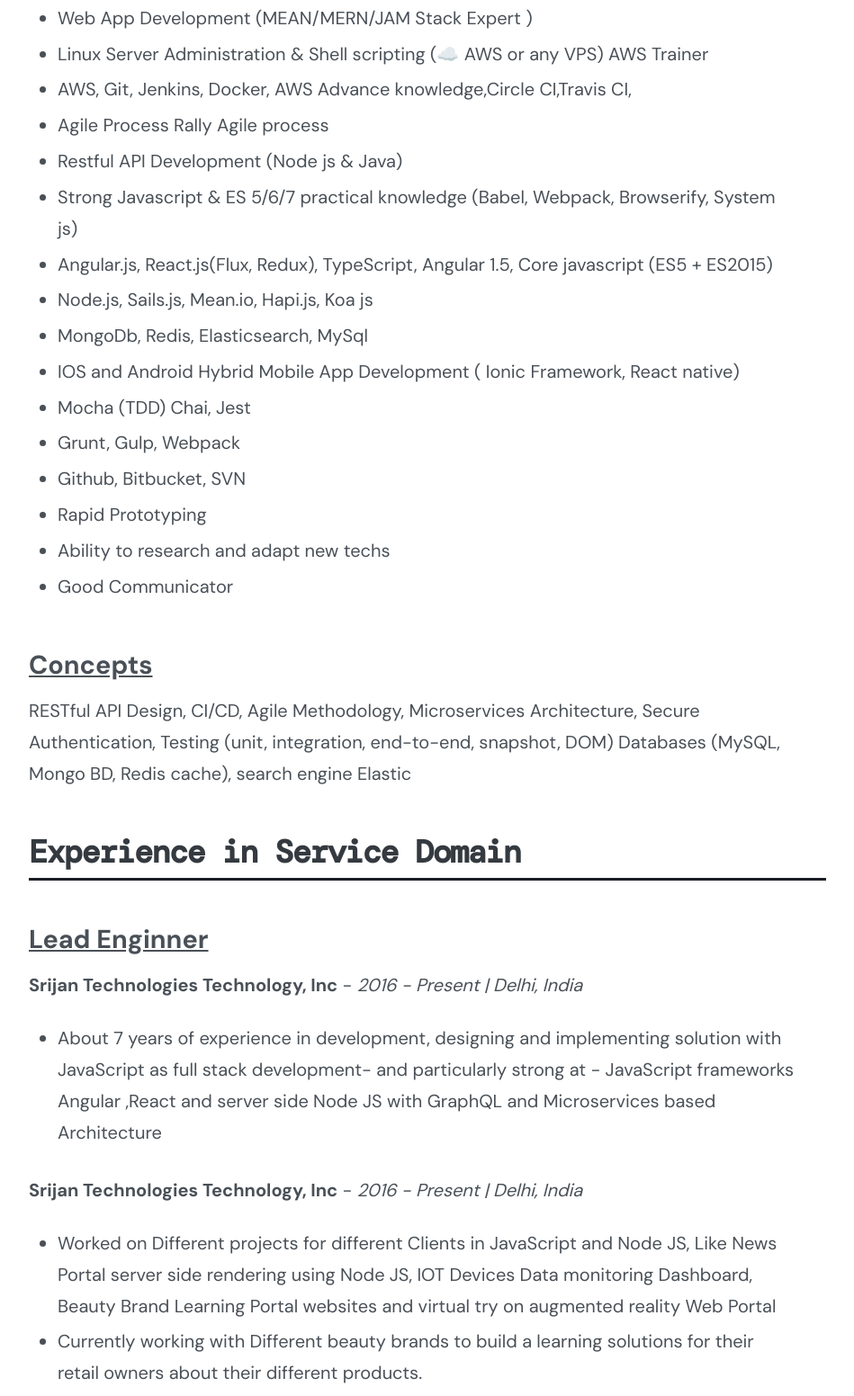
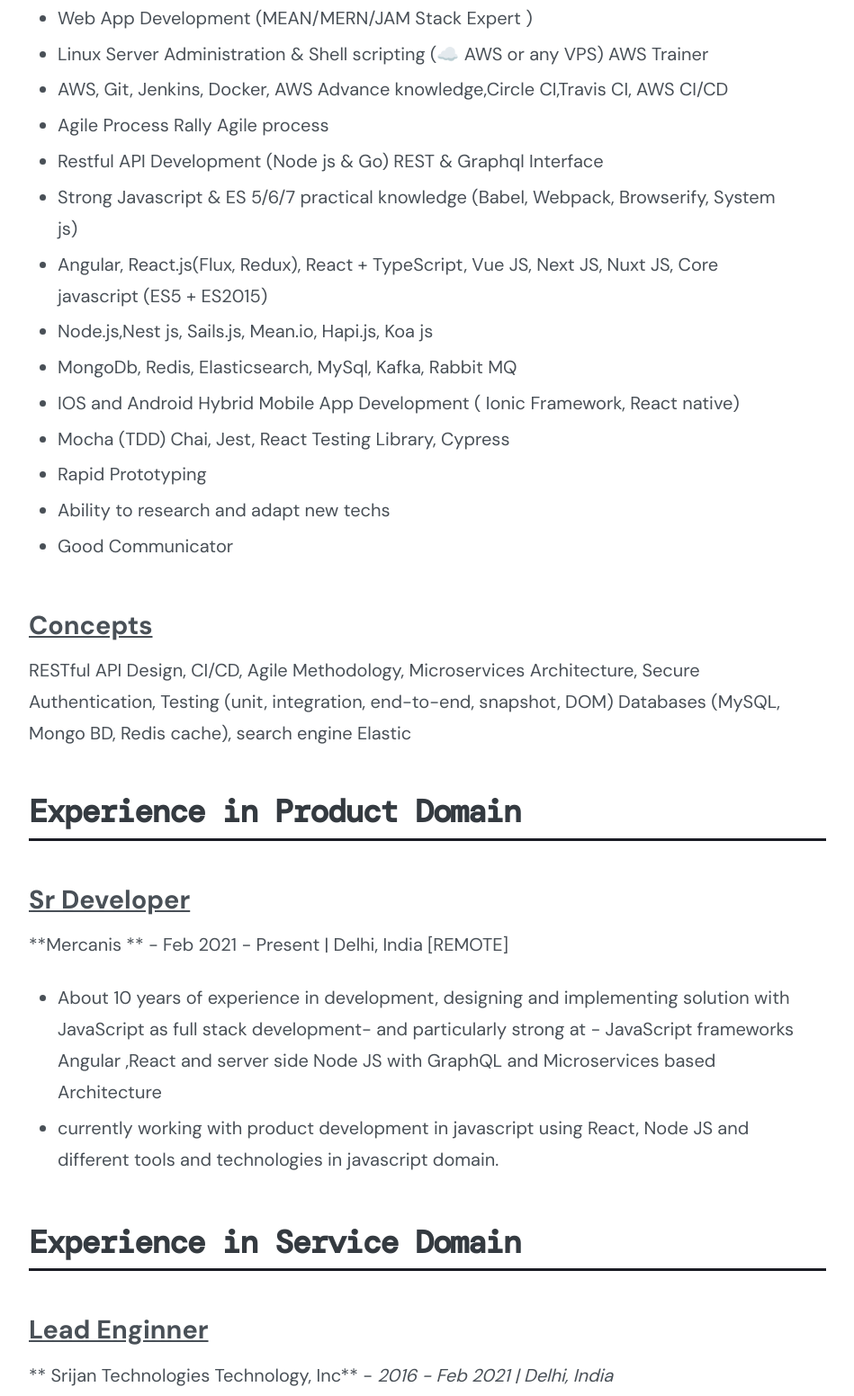
Before and after one commit to tkssharma/blogs.tkssharma.com, a Gatsby site: page /resume/ in a window 1280 px wide. Shown: the part 684-2236 px from the top of the page at 90% size, without its empty margins (165-1114 px from the left). Built offline with nearby package versions, Linux system fonts and the light colour scheme; Gatsby itself is replaced by a stand-in of ours.

Commit message:
Update resume.md

```diff
--- a/content/pages/resume.md
+++ b/content/pages/resume.md
@@ -16,17 +16,15 @@
 
 -  Web App Development (MEAN/MERN/JAM Stack Expert )
 -  Linux Server Administration & Shell scripting (☁ AWS or any VPS)  AWS Trainer
--  AWS, Git, Jenkins, Docker, AWS Advance knowledge,Circle CI,Travis CI,
+-  AWS, Git, Jenkins, Docker, AWS Advance knowledge,Circle CI,Travis CI, AWS CI/CD
 -  Agile Process Rally Agile process
--  Restful API Development (Node js & Java)
+-  Restful API Development (Node js & Go) REST & Graphql Interface
 -  Strong Javascript & ES 5/6/7 practical knowledge (Babel, Webpack, Browserify, System js)
--  Angular.js, React.js(Flux, Redux), TypeScript, Angular 1.5, Core javascript (ES5 + ES2015)
--  Node.js, Sails.js, Mean.io, Hapi.js, Koa js
--  MongoDb, Redis, Elasticsearch, MySql
+-  Angular, React.js(Flux, Redux), React + TypeScript, Vue JS, Next JS, Nuxt JS, Core javascript (ES5 + ES2015)
+-  Node.js,Nest js, Sails.js, Mean.io, Hapi.js, Koa js
+-  MongoDb, Redis, Elasticsearch, MySql, Kafka, Rabbit MQ
 -  IOS and Android Hybrid Mobile App Development ( Ionic Framework, React native)
--  Mocha (TDD) Chai, Jest
--  Grunt, Gulp, Webpack
--  Github, Bitbucket, SVN
+-  Mocha (TDD) Chai, Jest, React Testing Library, Cypress
 -  Rapid Prototyping
 -  Ability to research and adapt new techs
 -  Good Communicator
@@ -35,15 +33,20 @@
 ### Concepts
 RESTful API Design, CI/CD, Agile Methodology, Microservices Architecture, Secure Authentication, Testing (unit, integration, end-to-end, snapshot, DOM) Databases (MySQL, Mongo BD, Redis cache), search engine Elastic
 
+## Experience in Product Domain
+
+### Sr Developer
+
+**Mercanis ** - Feb 2021 - Present | Delhi, India [REMOTE]
+
+- About 10 years of experience in development, designing and implementing solution with JavaScript as full stack development-  and particularly strong at - JavaScript frameworks Angular ,React and server side Node JS with GraphQL and Microservices based Architecture
+- currently working with product development in javascript using React, Node JS and different tools and technologies in javascript domain.
+
 ## Experience in Service Domain
 
 ### Lead Enginner
 
-**Srijan Technologies Technology, Inc** - _2016 - Present | Delhi, India_
-
-- About 7 years of experience in development, designing and implementing solution with JavaScript as full stack development-  and particularly strong at - JavaScript frameworks Angular ,React and server side Node JS with GraphQL and Microservices based Architecture
-
-**Srijan Technologies Technology, Inc** - _2016 - Present | Delhi, India_
+** Srijan Technologies Technology, Inc** - _2016 - Feb 2021 | Delhi, India_
 
 -  Worked on Different projects for different Clients in JavaScript and Node JS, Like News Portal server side rendering using Node JS, IOT Devices Data monitoring Dashboard, Beauty Brand Learning Portal websites and virtual try on augmented reality Web Portal
 -  Currently working with Different beauty brands to build a learning solutions for their retail owners about their different products.
@@ -51,7 +54,7 @@
 
 ### Tech Lead
 
-**Srijan Technologies Technology, Inc** - _2016 - Present | Delhi, India_
+** Srijan Technologies Technology, Inc** - _2016 - Present | Delhi, India_
 
  -  Developing Client project using Node js as backend and React js with Redux as front end state manager, Managing devOps on AWS infrastructure
 -  Working as full stack developer writing APIs and application in JavaScript using Node JS
```
